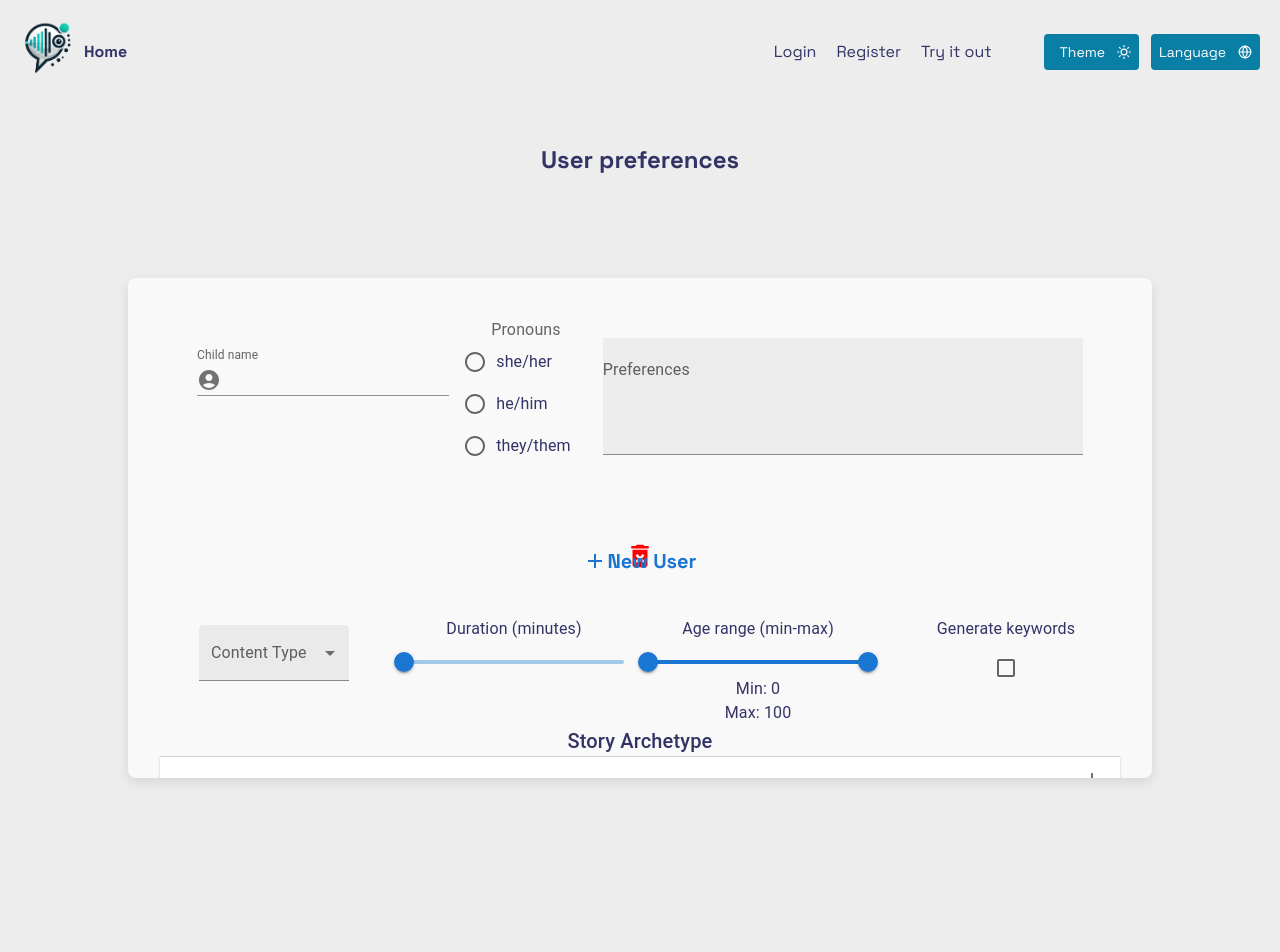
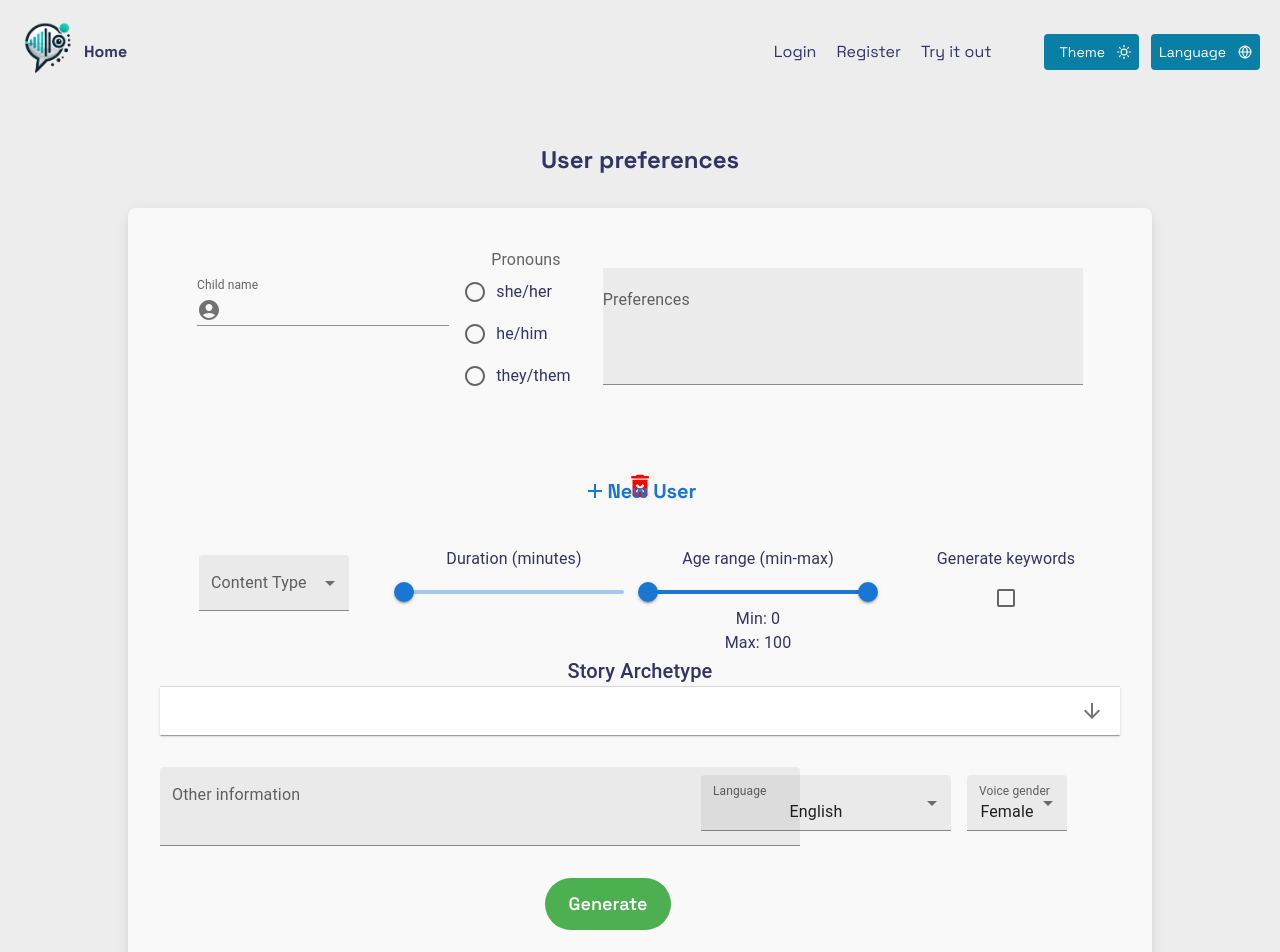
Before and after one commit to Irishumanoid/EdTech_App, a Next.js app: page /en/home in a window 1280 px wide. Shown: the top 952 px of the page. Before the commit the page ends 888 px from the top, so only its background shows below. Built offline with nearby package versions, Linux system fonts and the light colour scheme.

Commit message:
generation page ui updates

```diff
--- a/messages/en.json
+++ b/messages/en.json
@@ -14,7 +14,6 @@
   "Content_customized_to_preferences": "Content customized to user preferences with numerous settings to modify",
   "Engaging": "Engaging",
   "Unique_tailored_content_library": "Unique content tailored to users plus access to global library of preference-matched audio.",
-  "Test": "Test",
   "Innovative": "Innovative",
   "click": "Click"
 }
--- a/package.json
+++ b/package.json
@@ -27,6 +27,7 @@
     "@radix-ui/react-slot": "^1.0.2",
     "@radix-ui/react-tabs": "^1.0.4",
     "@reduxjs/toolkit": "^2.3.0",
+    "@toolpad/core": "^0.10.0",
     "bcrypt": "^5.1.1",
     "bcryptjs": "^2.4.3",
     "class-variance-authority": "^0.7.0",
--- /dev/null
+++ b/src/app/[locale]/dashboard/page.tsx
@@ -0,0 +1,10 @@
+'use client'
+
+export default function Dashboard() {
+
+    return (
+        <div>
+
+        </div>
+    );
+}
--- a/src/app/[locale]/home/page.tsx
+++ b/src/app/[locale]/home/page.tsx
@@ -11,10 +11,12 @@ import { useState } from 'react';
 import { Accordion, AccordionDetails, AccordionSummary, Checkbox, FormControl, IconButton, InputLabel, MenuItem, Select, Slider, TextField, Typography } from '@mui/material';
 import AddIcon from '@mui/icons-material/Add';
 import ArrowDownwardIcon from '@mui/icons-material/ArrowDownward';
+import CircularProgress from '@mui/material/CircularProgress';
 import Grid from '@mui/material/Grid2';
 import AudioPlayer from 'react-h5-audio-player';
 import 'react-h5-audio-player/lib/styles.css';
 import { audioBufferToWav } from '@/lib/utils';
+
 
 //on submit, add everything to gptprompt object
 export default function Home() {
@@ -108,22 +110,23 @@ export default function Home() {
             <Box id="outer"
                 sx={{
                     display: 'flex',
-                justifyContent: 'center',
-                alignItems: 'center',
-                height: '80vh',
+                    justifyContent: 'flex-start',
+                    alignItems: 'flex-start',
+                    height: 'auto',
+                    minHeight: '80vh',
                     padding: 0,
                 }}>
                 <Box id="inner"
                       sx={{
                         width: 1200,
-                        height: 500,
+                        height: 'auto',
                         flexDirection: 'column',
                         backgroundColor: '#f9f9f9',
                         padding: '2rem',
                         borderRadius: '8px',
                         boxShadow: '0px 4px 12px rgba(0, 0, 0, 0.1)',
                         textAlign: 'center',
-                        overflowY: 'auto',
+                        overflowY: 'visible',
                     }}>
                     {inputList}
                     <IconButton color="primary" aria-label="add" onClick={() => genButtonClick()} sx={{ fontSize: 20 }}>
@@ -255,6 +258,7 @@ export default function Home() {
                         </Grid>
                     </Grid>
                     <br/>
+                    <Box sx={{ display: 'flex', justifyContent: 'center', alignItems: 'center', gap: 2 }}>
                         <Button
                             style={{ backgroundColor: loading ? '#D3D3D3' : '#4CAF50', color: '#FFF' }}
                             rounded
@@ -262,6 +266,10 @@ export default function Home() {
                             onClick={handleUpdate}>
                                 Generate
                         </Button>
+                        <Box sx={{ width: 48, height: 48, display: 'flex', justifyContent: 'center', alignItems: 'center' }}>
+                            {loading && <CircularProgress size={40} />}
+                        </Box>
+                    </Box>
                     <br/>
                     <br/>
                     <Box sx={{width: '600px', display: 'flex', justifyContent: 'center', alignItems: 'center', margin: '0 auto' }}>
--- a/src/app/[locale]/login/page.tsx
+++ b/src/app/[locale]/login/page.tsx
@@ -46,7 +46,7 @@ export default function Login() {
           // make sure it doesn't move on if user doesn't exist
           console.log(`status code ${ response.status}`);
           if (response.ok && response.status === 200) {
-            router.push('/home');
+            router.push('/dashboard');
           }
         } catch (err) {
           console.error('Error occurred: ', err);
@@ -69,14 +69,14 @@ export default function Login() {
             textAlign: 'center'
           }}
         >
-          {t('Test')}
+          {t('Login')}
           <div className='py-2 text-center'>
             <TextField id="outlined-basic" label="Email" variant="outlined" onChange={(e) => setEmail(e.target.value)}/>
             <br/>
             <label style={{ color: 'red', fontSize: '12px' }}>{emailError}</label>
           </div>
           <div className='py-2 text-center'>
-            <TextField id="outlined-basic" label="Password" variant="outlined" onChange={(e) => setPassword(e.target.value)}/>
+            <TextField id="outlined-password-input" label="Password" type="password" variant="outlined" onChange={(e) => setPassword(e.target.value)}/>
             <br/>
             <label style={{ color: 'red', fontSize: '12px' }}>{passwordError}</label>
           </div>
--- a/src/app/[locale]/register/page.tsx
+++ b/src/app/[locale]/register/page.tsx
@@ -30,8 +30,9 @@ export default function Register() {
       setEmailError('');
     }
 
-    if (password === '') {
-      setPasswordError('Please enter a valid password');
+    if (password === '' || password.length < 8 || !/[^a-zA-Z0-9\s]/.test(password)) {
+      console.log(`password: ${password}`)
+      setPasswordError('Please enter a valid password of minimum 8 characters with at least 1 special character');
     } else {
       setPasswordError('');
     }
@@ -53,7 +54,7 @@ export default function Register() {
         // make sure it doesn't move on if identical user exists
         setMessage(data.message);
         if (response.ok && !data.message?.toString().includes('User already exists')) {
-          router.push('/home');
+          router.push('/login');
         }
       } catch (err) {
         console.error('Error occurred: ', err);
@@ -67,7 +68,7 @@ export default function Register() {
       </div>
         <Box
           sx={{
-            height: 500,
+            height: 550,
             backgroundColor: '#f9f9f9',
             padding: '4rem',
             borderRadius: '8px',
@@ -75,7 +76,7 @@ export default function Register() {
             textAlign: 'center'
           }}
         >
-          {t('Test')}
+          {t('Register')}
           <div className='py-2 text-center'>
             <TextField id="outlined-basic" label="Email" variant="outlined" onChange={(e) => setEmail(e.target.value)}/>
             <br/>
@@ -85,12 +86,12 @@ export default function Register() {
             <TextField id="outlined-basic" label="Username" variant="outlined" onChange={(e) => setUsername(e.target.value)}/>
           </div>
           <div className='py-2 text-center'>
-            <TextField id="outlined-basic" label="Password" variant="outlined" onChange={(e) => setPassword(e.target.value)}/>
+            <TextField id="outlined-basic" label="Password" type="password" variant="outlined" onChange={(e) => setPassword(e.target.value)}/>
             <br/>
             <label style={{ color: 'red', fontSize: '12px' }}>{passwordError}</label>
           </div>
           <div className='py-2 text-center'>
-            <TextField id="outlined-basic" label="Confirm Password" variant="outlined" onChange={(e) => setPasswordConf(e.target.value)}/>
+            <TextField id="outlined-basic" label="Confirm Password" type="password" variant="outlined" onChange={(e) => setPasswordConf(e.target.value)}/>
             <br/>
             <label style={{ color: 'red', fontSize: '12px' }}>{passwordConfError}</label>
           </div>
--- a/src/navigation.ts
+++ b/src/navigation.ts
@@ -11,7 +11,8 @@ export const pathnames = {
   '/': '/',
   '/login': '/login',
   '/register': '/register',
-  '/home': '/home'
+  '/home': '/home',
+  '/dashboard': '/dashboard'
 } satisfies Pathnames<typeof locales>
 
 
```
Also changed, not shown: 2 other files (tests, documents, lock files or other folders). Lines whose indentation alone changed are shown as unchanged.
